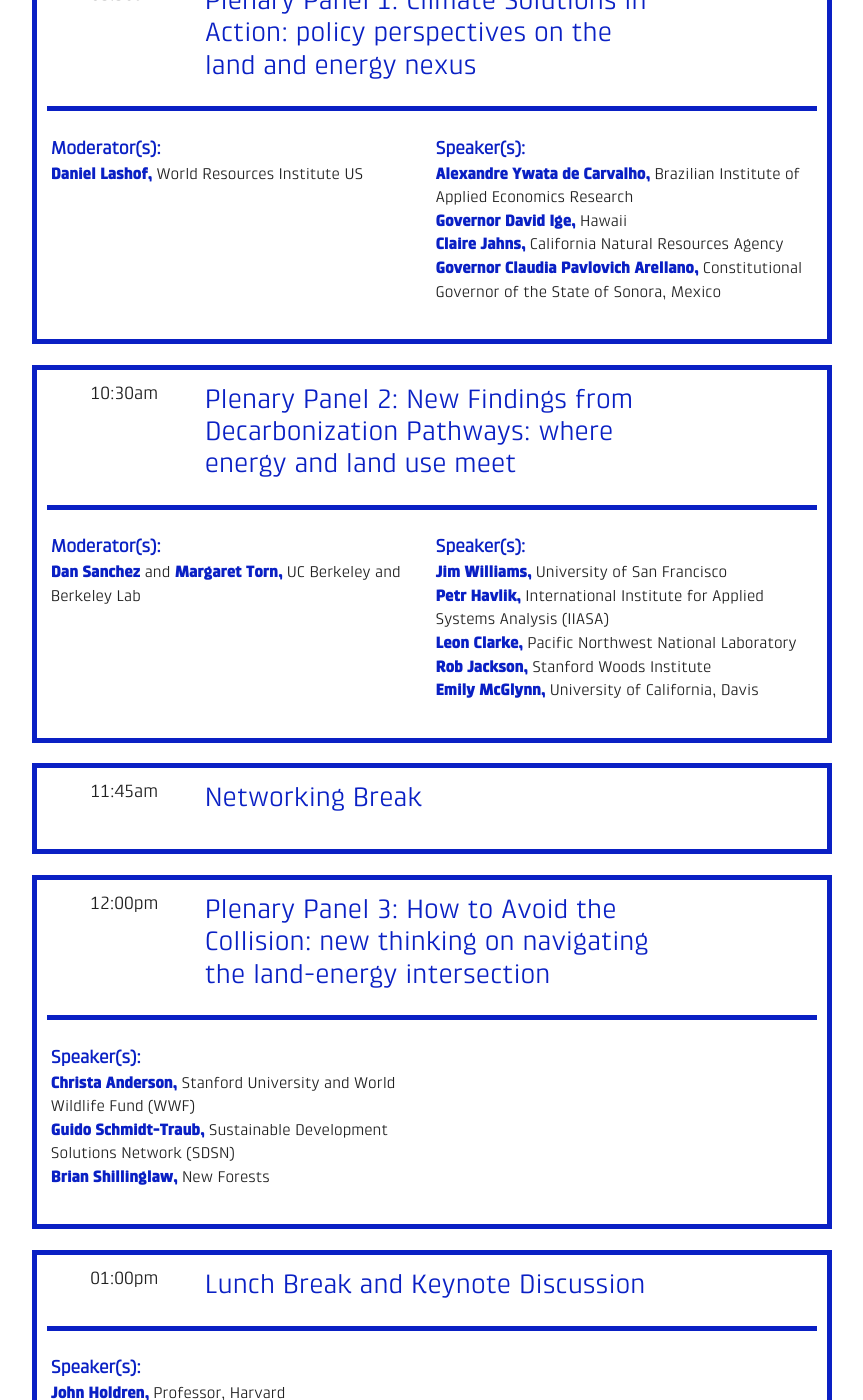
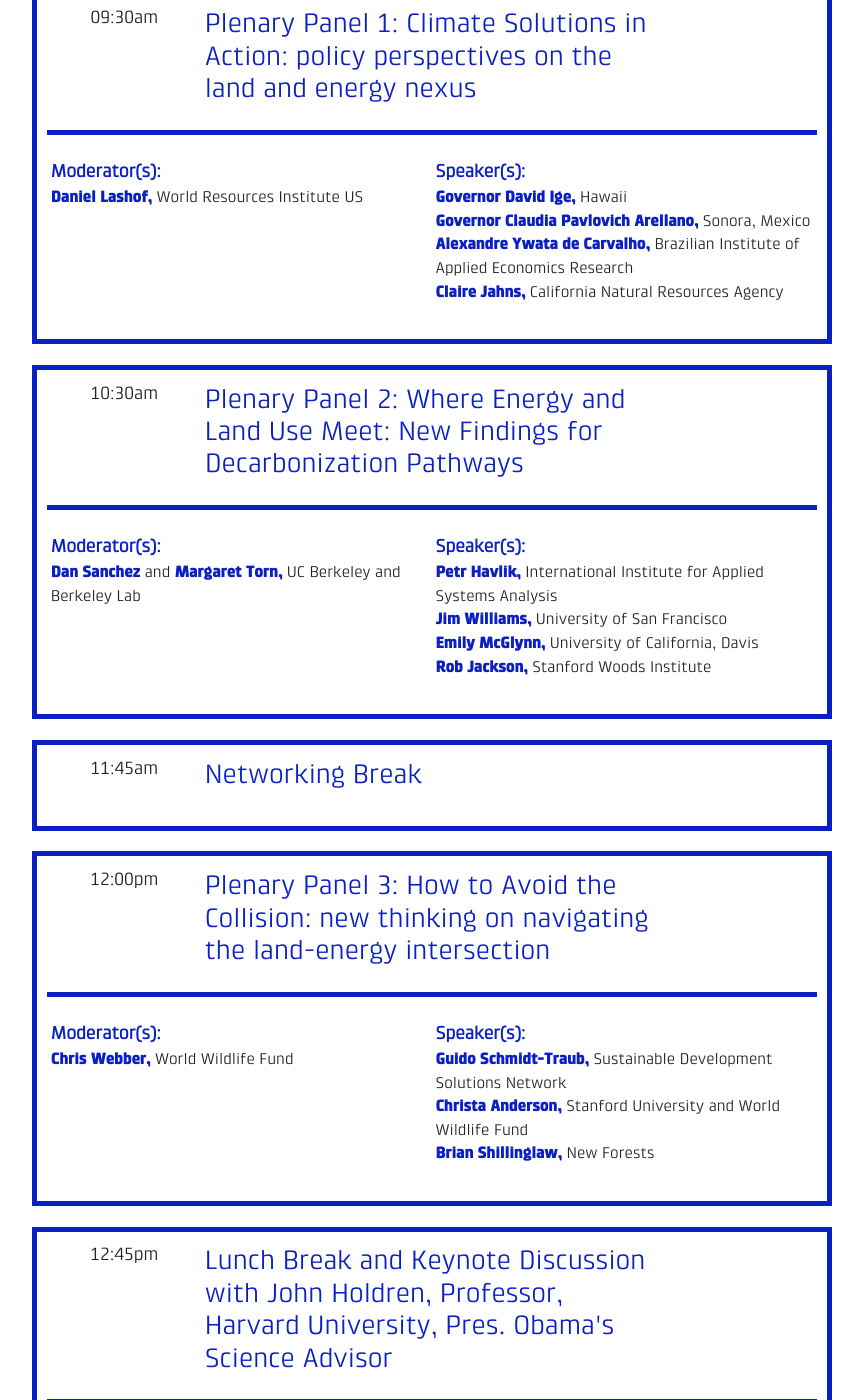
Before and after one commit to ryanswaney/lesc-jekyll, a Jekyll site: the page built from _event/lesc-gcas.markdown, in a window 1280 px wide and 1400 px high, scrolled down 2601 px. Shown: the whole window, without its empty margins (208-1071 px from the left). Built offline with Jekyll 4.4.1, drawn with Linux system fonts in a browser that asks for light colours; nearby versions of some CDN libraries; some of the changed text lies outside the part shown.

Commit message:
Updated Lesc Gcas

```diff
--- a/_event/lesc-gcas.markdown
+++ b/_event/lesc-gcas.markdown
@@ -23,14 +23,14 @@
 - title: Welcome & Conference Objectives
   date: 2018-09-11 09:00:00 Z
   starts_at:
-  moderators:
-  speakers: "**Jim Williams,** University of San Francisco  \n**Guido Schmidt-Traub,**
-    Sustainable Development Solutions Network (SDSN)  \n**Maria Mendiluce,** World
-    Business Council on Sustainable Development (WBCSD)  \n**Margaret Torn,** University
+  moderators: "**Jim Williams,** University of San Francisco "
+  speakers: "**Rev. Paul Fitzgerald,** President, University of San Francisco    \n**Guido
+    Schmidt-Traub,** Sustainable Development Solutions Network  \n**Maria Mendiluce,**
+    World Business Council on Sustainable Development  \n**Margaret Torn,** University
     of California  "
   description:
 - title: Word from our Sponsor
-  date: 2018-09-11 09:10:00 Z
+  date: 2018-09-11 09:13:00 Z
   starts_at:
   moderators:
   speakers: "**Valery Miftakhov,** Emotowerks, Enel"
@@ -46,20 +46,18 @@
   date: 2018-09-11 09:30:00 Z
   starts_at:
   moderators: "**Daniel Lashof,** World Resources Institute US"
-  speakers: "**Alexandre Ywata de Carvalho,** Brazilian Institute of Applied Economics
-    Research  \n**Governor David Ige,** Hawaii  \n**Claire Jahns,** California Natural
-    Resources Agency  \n**Governor Claudia Pavlovich Arellano,** Constitutional Governor
-    of the State of Sonora, Mexico"
+  speakers: "**Governor David Ige,** Hawaii  \n**Governor Claudia Pavlovich Arellano,**
+    Sonora, Mexico  \n**Alexandre Ywata de Carvalho,** Brazilian Institute of Applied
+    Economics Research  \n**Claire Jahns,** California Natural Resources Agency  "
   description:
-- title: 'Plenary Panel 2: New Findings from Decarbonization Pathways: where energy
-    and land use meet'
+- title: 'Plenary Panel 2: Where Energy and Land Use Meet: New Findings for Decarbonization
+    Pathways'
   date: 2018-09-11 10:30:00 Z
   starts_at:
   moderators: "**Dan Sanchez** and **Margaret Torn,** UC Berkeley and Berkeley Lab"
-  speakers: "**Jim Williams,** University of San Francisco  \n**Petr Havlik,** International
-    Institute for Applied Systems Analysis (IIASA)  \n**Leon Clarke,** Pacific Northwest
-    National Laboratory   \n **Rob Jackson,** Stanford Woods Institute  \n**Emily
-    McGlynn,** University of California, Davis"
+  speakers: "**Petr Havlik,** International Institute for Applied Systems Analysis
+    \ \n**Jim Williams,** University of San Francisco  \n**Emily McGlynn,** University
+    of California, Davis  \n **Rob Jackson,** Stanford Woods Institute    "
   description:
 - title: Networking Break
   date: 2018-09-11 11:45:00 Z
@@ -71,13 +69,14 @@
     the land-energy intersection'
   date: 2018-09-11 12:00:00 Z
   starts_at:
-  moderators:
-  speakers: "**Christa Anderson,** Stanford University and World Wildlife Fund (WWF)
-    \ \n**Guido Schmidt-Traub,** Sustainable Development Solutions Network (SDSN)
-    \ \n**Brian Shillinglaw,** New Forests"
+  moderators: "**Chris Webber,** World Wildlife Fund"
+  speakers: "**Guido Schmidt-Traub,** Sustainable Development Solutions Network  \n**Christa
+    Anderson,** Stanford University and World Wildlife Fund  \n**Brian Shillinglaw,**
+    New Forests"
   description:
-- title: Lunch Break and Keynote Discussion
-  date: 2018-09-11 13:00:00 Z
+- title: Lunch Break and Keynote Discussion with John Holdren, Professor, Harvard
+    University, Pres. Obama's Science Advisor
+  date: 2018-09-11 12:45:00 Z
   starts_at:
   moderators:
   speakers: "**John Holdren,** Professor, Harvard"
@@ -86,9 +85,9 @@
   date: 2018-09-11 14:00:00 Z
   starts_at:
   moderators: "**Paul Hawken,** Project Drawdown"
-  speakers: "**Hammerskjoeld Simwinga,** Foundation for Wildlife and Habitat Conservation
-    \ \n**Peter Walke,** Vermont Agency of Natural Resources  \n**Christopher Adamo,**
-    Danone "
+  speakers: "**Peter Walke,** Vermont Agency of Natural Resources  \n**Hammerskjoeld
+    Simwinga,** Foundation for Wildlife and Habitat Conservation  \n**Christopher
+    Adamo,** Danone "
   description:
 - title: 'Parallel Session E1:  From Microgrids to Global Interconnection: The Electricity
     System of the Future'
@@ -96,8 +95,8 @@
   starts_at:
   moderators: "**Erica Brand,** The Nature Conservancy  and **Jim Williams,** University
     of San Francisco"
-  speakers: "**Erica Brand,** The Nature Conservancy  \n**Mengrong Cheng,** State
-    Grid Corporation   \n**Daniele Agostini,** Enel  \n**Ren Orans,** Energy and Environmental
+  speakers: "**Daniele Agostini,** Enel  \n**Erica Brand,** The Nature Conservancy
+    \ \n**Mengrong Cheng,** State Grid Corporation   \n**Ren Orans,** Energy and Environmental
     Economics Inc. "
   description:
 - title: Networking Break
@@ -110,22 +109,21 @@
     how can we do it all? '
   date: 2018-09-11 15:25:00 Z
   starts_at:
-  moderators: "**Grace Wu,** University of California, Davis"
+  moderators: "**Grace Wu,** University of California, Davis and **David Saah,** University
+    of San Francisco"
   speakers: "**Virgilio Viana,** Amazonas Sustainable Foundation\n**Justin Baker,**
     Research Triangle Institute  \n**Petr Havlik,** International Institute for Applied
-    Systems Analysis (IIASA)  \n**Dick Cameron,** The Nature Conservancy, California
-    \ \n**Renat Heuberger,** South Pole Group"
+    Systems Analysis  \n**Dick Cameron,** The Nature Conservancy, California  \n**Renat
+    Heuberger,** South Pole Group"
   description:
 - title: 'Parallel Session E2: The Step After Next: Decarbonization Challenges Beyond
     Low Carbon Electricity'
   date: 2018-09-11 15:25:00 Z
   starts_at:
-  moderators: "**Chris Bataille,** Institute for Sustainable Development and International
-    Relations (IDDRI)"
+  moderators: "**Chris Bataille,** IDDRI"
   speakers: "**Ken Alex,** California Governor’s Office of Planning and Research  \n**Chris
-    Bataille,** Institute for Sustainable Development and International Relations
-    (IDDRI)  \n**Ben Haley,** Evolved Energy Research  \n**Leon Clarke,** Pacific
-    Northwest National Laboratory"
+    Bataille,** IDDRI  \n**Leon Clarke,** Pacific Northwest National Laboratory  \n**Ben
+    Haley,** Evolved Energy Research  "
   description:
 - title: Networking Break
   date: 2018-09-11 16:35:00 Z
```
Also changed, not shown: other parts of _event/lesc-gcas.markdown (+10 -6 lines).
